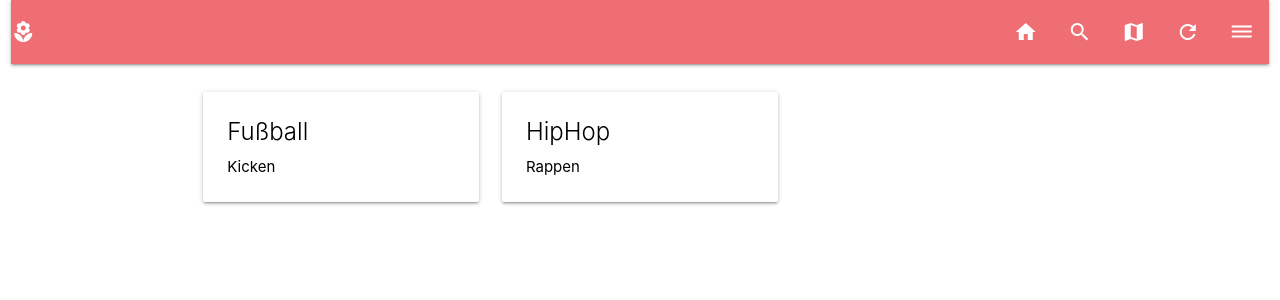
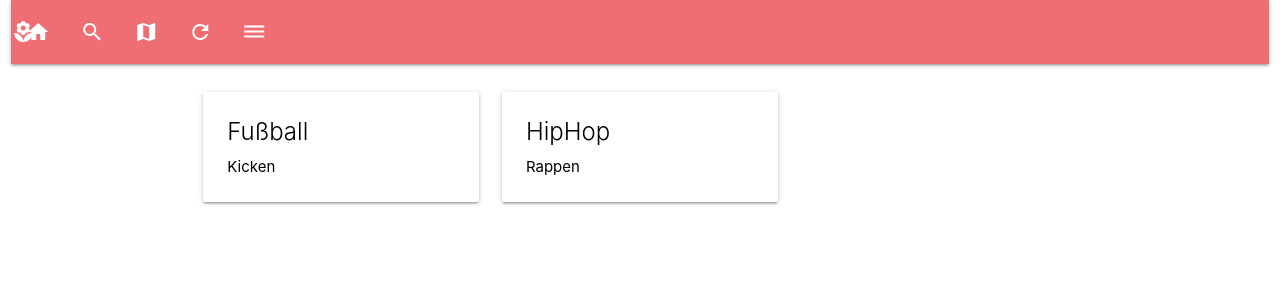
Before and after one commit to Rotaka92/django_ranke, a Django app: page / in a window 1280 px wide. Shown: the top 300 px of the page. Run offline with Django 3.2, Linux system fonts and the light colour scheme; data comes from the database, SQL or seed files in the repository; some libraries are stand-ins or nearby versions.

Commit message:
'static11'

```diff
--- a/main/templates/main/header.html
+++ b/main/templates/main/header.html
@@ -15,7 +15,7 @@
 			</ul>
 			<nav>
 
-			  <div class="nav-wrapper">
+			  <div class="nav-wrapper left">
 				<link href="https://fonts.googleapis.com/icon?family=Material+Icons" rel="stylesheet">
 				<a href="/" class="brand-logo"><i class="material-icons">local_florist</i></a>
 				<ul class="right dds">
```
